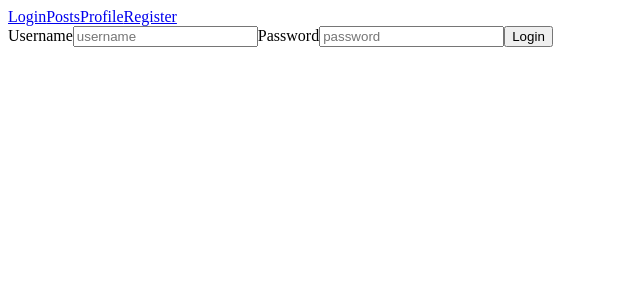
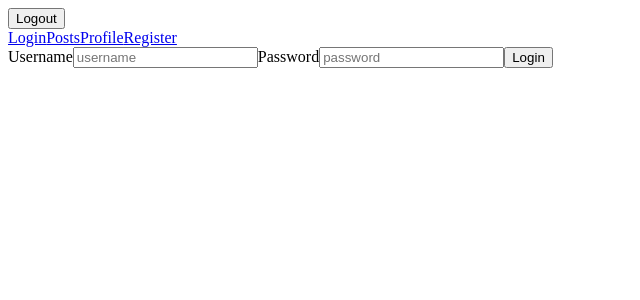
Before and after one commit to dylankammerlohr/strangers_things, a React (Create React App) app: page /login in a window 1280 px wide. Shown: the top 300 px of the page, without its empty margins (0-640 px from the left). Built offline with nearby package versions, Linux system fonts and the light colour scheme; no server answers.

Commit message:
broken token

```diff
--- a/src/components/Login.js
+++ b/src/components/Login.js
@@ -16,6 +16,7 @@ const Login = () => {
 
   const handleSubmit = async (event) => {
     const token = loginPerson(username, password);
+    console.log(token, 'token after logging in')
     localStorage.setItem("token", token);
   };
 
--- /dev/null
+++ b/src/components/Logout.js
@@ -0,0 +1,19 @@
+import React, {useState} from 'react'
+
+const Logout = () => {
+    const handleOnClick = async() => {
+        console.log(localStorage.getItem('token'))
+        localStorage.removeItem("token");
+
+    };
+
+    return(
+        <div className='logout'>
+            <button type = 'button'
+            id = 'temp'
+            onClick = {handleOnClick}>Logout</button>
+        </div>
+    )
+}
+
+export default Logout
--- a/src/components/Navbar.js
+++ b/src/components/Navbar.js
@@ -1,13 +1,15 @@
 import React from 'react';
 import {NavLink} from 'react-router-dom'
+import {Logout} from './'
 const Navbar = ()=> {
     return (
-    <header>
+    <nav>
+        {localStorage.getItem('token') ? <Logout /> : <Logout/>}
         <NavLink to='/login'>Login</NavLink>
         <NavLink to="/posts">Posts</NavLink>
         <NavLink to='/profile'>Profile</NavLink>
         <NavLink to="/register">Register</NavLink>
-    </header>
+    </nav>
     )
 }
 
--- a/src/components/index.js
+++ b/src/components/index.js
@@ -4,3 +4,4 @@ export {default as Register} from './Register'
 export {default as Navbar} from './Navbar'
 export {default as Login} from './Login'
 export {default as Profile} from './Profile'
+export {default as Logout } from './Logout'
```
Also changed, not shown: 1 other file (tests, documents, lock files or other folders).
